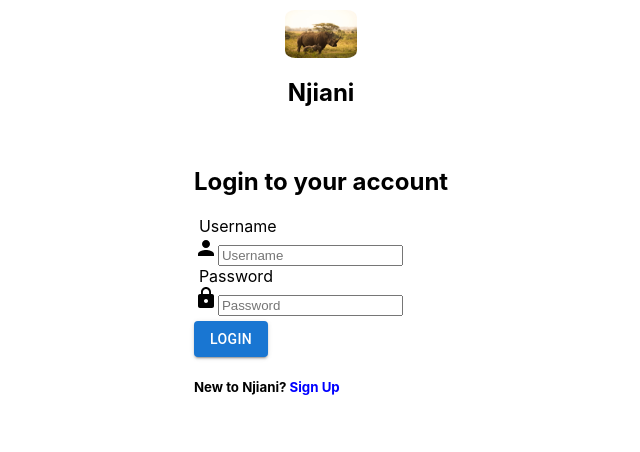
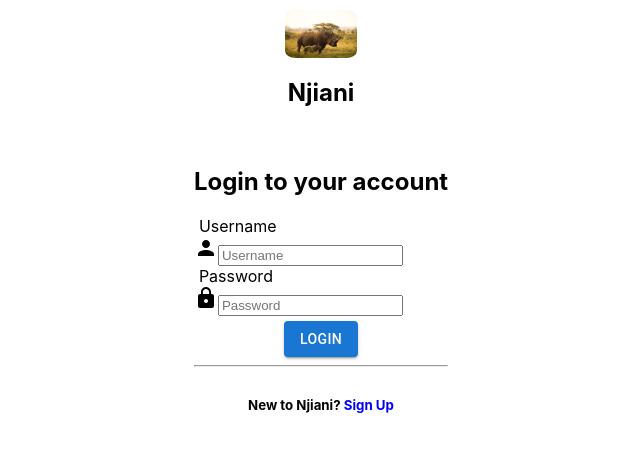
Before and after one commit to kevinkirotichkibet/Login, a React (Create React App) app: page / in a window 1280 px wide. Shown: the top 452 px of the page, without its empty margins (319-959 px from the left). Built offline with nearby package versions, Linux system fonts and the light colour scheme.

Commit message:
center elements

```diff
--- a/src/components/body/Body.jsx
+++ b/src/components/body/Body.jsx
@@ -35,9 +35,12 @@ export default function Body() {
                     {/* <button className="bodyLoginButton">Log In</button> */}
                     <Button  variant="contained">Login</Button>
                 </div>
+                <hr />
                 <div className="bodySignupContainer">
                     <h5 className="signupLink">New to Njiani? <span  className="signupSpan">Sign Up</span></h5>
                 </div>
+
+
             </div>
         </div>
 
--- a/src/components/body/body.css
+++ b/src/components/body/body.css
@@ -23,15 +23,19 @@
     margin:0;
 }
 
-
-
-
 .passwordIcon{
     display: flex;
     margin-bottom: 0;
 }
-
-
+.bodyLoginButtonContainer{
+    display: flex;
+    /* align-items: center; */
+    justify-content: center;
+}
+.bodySignupContainer{
+    display: flex;
+    justify-content: center;
+}
 
 .signupSpan{
     color: blue;
```
